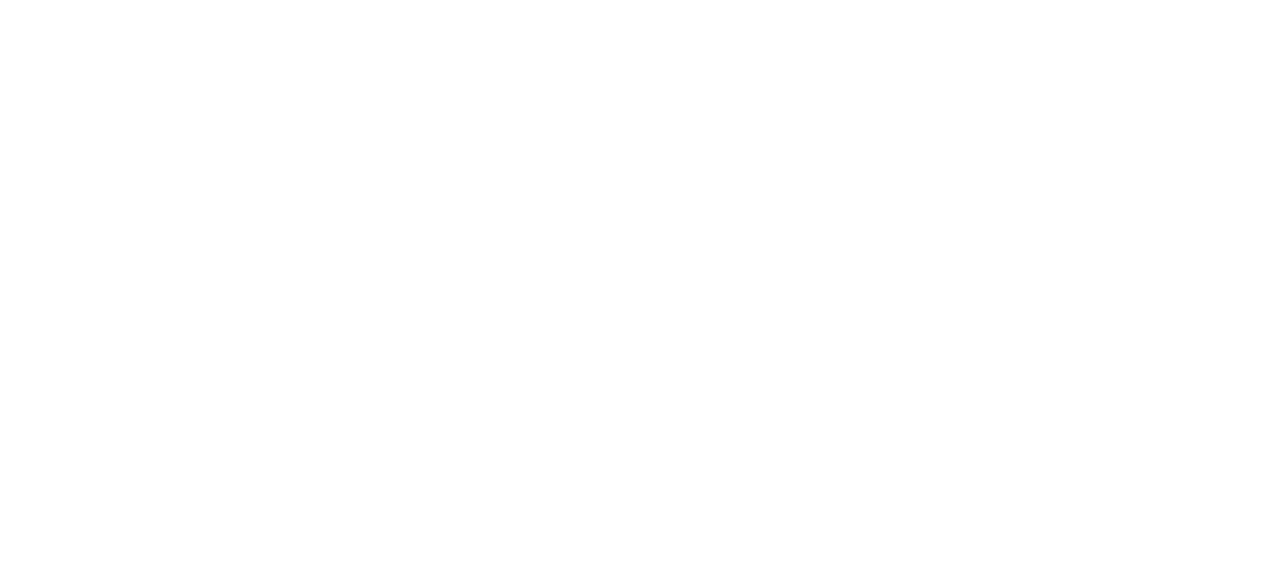
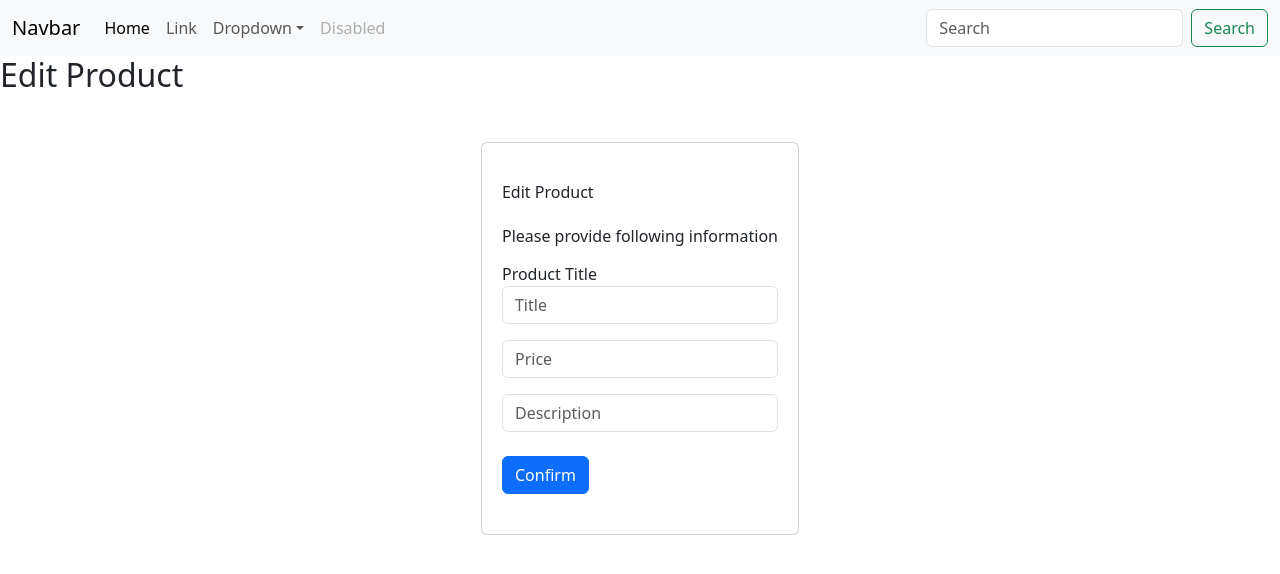
Before and after one commit to Piyush5527/react_api_calling, a React (Create React App) app: page /edit/1 in a window 1280 px wide. Before the commit this address had no page. Shown: the top 574 px of the page. Built offline with nearby package versions, Linux system fonts and the light colour scheme; no server answers.

Commit message:
FEAT : delete product

```diff
--- /dev/null
+++ b/src/components/Products/EditProduct.js
@@ -0,0 +1,140 @@
+import React, { Fragment, useEffect, useState } from 'react'
+import { useParams } from 'react-router-dom';
+import Navbar from '../../Shared/Navbar';
+
+const EditProduct = () => {
+    const {id} = useParams("");
+
+    const [prodTitle,setProdTitle] = useState("");
+    const [prodPrice,setProdPrice] = useState("");
+    const [prodDesc,setProdDesc] = useState("");
+    const [showDialog,setShowDialog] = useState(0);
+
+
+    const getItemData = async()=>{
+        const res = await fetch(`https://dummyjson.com/products/${id}`);
+        const response = await res.json();
+        console.log(response)
+        if(res.status ===200)
+        {
+            console.log("dsnfhsfkj");
+          setProdTitle(response.title);
+          setProdDesc(response.description);
+          setProdPrice(response.price);
+        }
+      }
+
+
+    const checkValidity=()=>{
+      if(prodTitle === "")
+      {
+        return false;
+      }
+      if(prodPrice === "")
+      {
+        return false;
+      }
+      if(prodDesc === "")
+      {
+        return false;
+      }
+      return true;
+
+    }
+    const submitHandler=async(e)=>{
+        e.preventDefault();
+        if(checkValidity())
+        {
+          const res = await fetch(`https://dummyjson.com/products/${id}`,{
+            method:'PATCH',
+            headers:{'Content-Type':'application/json'},
+            body: JSON.stringify({
+              title: prodTitle,
+              price: prodPrice,
+              description:prodDesc
+            })
+          });
+          const response = res.json();
+          // console.log(res);
+          if(res.status === 200)
+          {
+            console.log("Success");
+            setShowDialog(showDialog+1);
+          }
+          else{
+            console.log("Failure");
+          }
+        }
+        else
+        {
+          console.log("invalid");
+        }
+    }
+    useEffect(()=>{
+        getItemData();
+    },[]);
+  return (
+    <Fragment>
+        <Navbar/>
+        <h2>Edit Product</h2>
+        <div className="container mt-5 mb-5 d-flex justify-content-center">
+        <div className="card px-1 py-4">
+          <div className="card-body">
+            <h6 className="card-title mb-3">Edit Product</h6>
+
+            <h6 className="information mt-4">
+              Please provide following information
+            </h6>
+            <form onSubmit={(e)=>{submitHandler(e)}}>
+            <div className="row mt-3">
+              <div className="col-sm-12">
+                <div className="form-group">
+                  <label htmlFor="name">Product Title</label>{" "}
+                  <input className="form-control" type="text" placeholder="Title" value={prodTitle}  onChange={(e)=>{setProdTitle(e.target.value)}}/>
+                </div>
+              </div>
+            </div>
+            <div className="row mt-3">
+              <div className="col-sm-12">
+                <div className="form-group">
+                  <div className="input-group">
+                    <input
+                      className="form-control"
+                      type="text"
+                      value={prodPrice}
+                      placeholder="Price"
+                      onChange={(e)=>{setProdPrice(e.target.value)}}
+                    />{" "}
+                  </div>
+                </div>
+              </div>
+            </div>
+            <div className="row mt-3">
+              <div className="col-sm-12">
+                <div className="form-group">
+                  <div className="input-group">
+                    {" "}
+                    <input
+                      className="form-control"
+                      type="text"
+                      value={prodDesc}
+                      placeholder="Description"
+                      onChange={(e)=>{setProdDesc(e.target.value)}}
+                    />{" "}
+                  </div>
+                </div>
+              </div>
+            </div>
+            <button className="btn btn-primary btn-block confirm-button mt-4">
+              Confirm
+            </button>
+            </form>
+          </div>
+        </div>
+      </div>
+
+    </Fragment>
+  )
+}
+
+export default EditProduct
--- a/src/components/Products/GetAllProducts.js
+++ b/src/components/Products/GetAllProducts.js
@@ -15,6 +15,18 @@
     setProducts(productData.products);
   };
   // console.log(products);
+  const deleteHandler = async(id) =>{
+    const res = await fetch(`https://dummyjson.com/products/${id}`);
+    const response = await res.json();
+    if(res.status === 200)
+    {
+      alert("SuccessFully Deleted");
+    }
+    else
+    {
+      alert("Something Went wrong");
+    }
+  }
 
   useEffect(() => {
     getAllProducts();
@@ -66,13 +78,13 @@
                     <BiSolidEdit
                       className="text-warning mx-2"
                       onClick={() => {
-                        navigate(`/viewproduct/${item.id}`);
+                        navigate(`/edit/${item.id}`);
                       }}
                     />
                     <MdDelete
                       className="text-danger mx-2"
                       onClick={() => {
-                        navigate(`/viewproduct/${item.id}`);
+                        deleteHandler(item.id);
                       }}
                     />
                   </td>
--- a/src/index.js
+++ b/src/index.js
@@ -1,13 +1,13 @@
 import React from 'react';
 import ReactDOM from 'react-dom/client';
 import './index.css';
-import App from './App';
 import reportWebVitals from './reportWebVitals';
 import 'bootstrap/dist/css/bootstrap.css';
 import {BrowserRouter, Routes, Route} from 'react-router-dom';
 import GetAllProducts from './components/Products/GetAllProducts';
 import ShowSingleProduct from './components/Products/ShowSingleProduct';
 import AddNewProduct from './components/Products/AddNewProduct';
+import EditProduct from './components/Products/EditProduct';
 const root = ReactDOM.createRoot(document.getElementById('root'));
 root.render(
   // <React.StrictMode>
@@ -17,7 +17,8 @@
     <Routes>
       <Route path="/" element = {<GetAllProducts/>}></Route>
       <Route path="/viewproduct/:id" element = {<ShowSingleProduct/>}></Route>
-      <Route path="/addnewproduct" element = {<AddNewProduct></AddNewProduct>}></Route>
+      <Route path="/addnewproduct" element = {<AddNewProduct/>}></Route>
+      <Route path="/edit/:id" element = {<EditProduct/>}></Route>
     </Routes>
   </BrowserRouter>
 );
```
